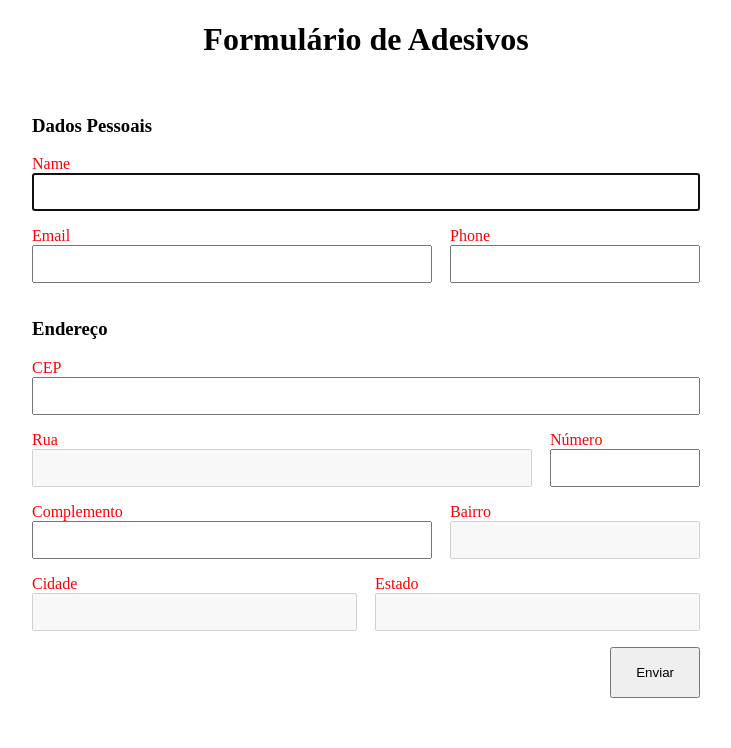
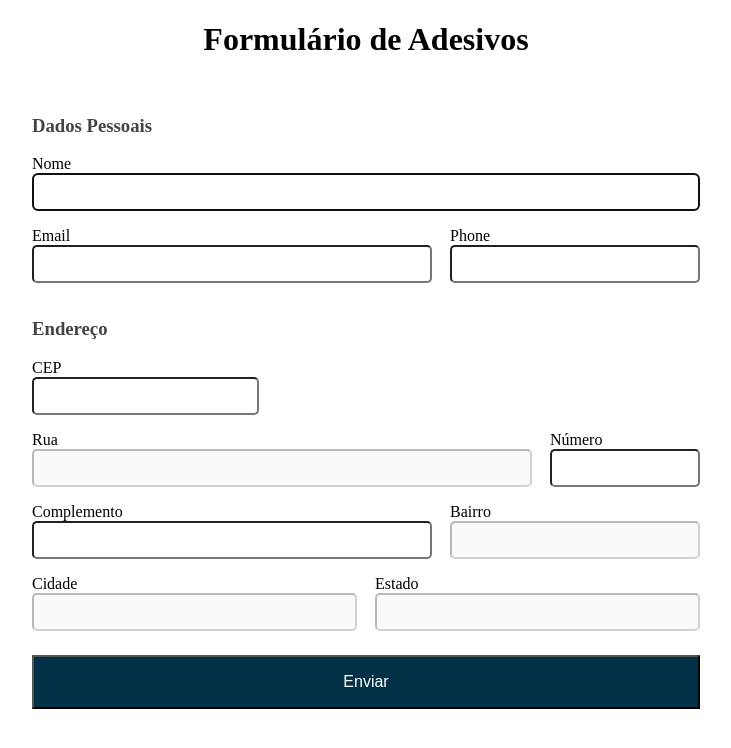
Before and after one commit to carvalho-rafael/stickers-form, a Next.js app: page / in a window 1280 px wide. Shown: the top 748 px of the page, without its empty margins (274-1005 px from the left). Built offline with nearby package versions, Linux system fonts and the light colour scheme.

Commit message:
change to uncontrolled components

```diff
--- a/components/form/index.tsx
+++ b/components/form/index.tsx
@@ -5,34 +5,35 @@ import InputMask from "react-input-mask";
 import Popup from '../popup';
 
 export default function Form() {
-  const nameInput = useRef<HTMLInputElement>(null);
+  const name = useRef<HTMLInputElement>(null);
+  const email = useRef<HTMLInputElement>(null);
+  const phone = useRef<HTMLInputElement>(null);
+  const addressZip = useRef<HTMLInputElement>(null);
+  const addressNumber = useRef<HTMLInputElement>(null);
+  const addressStreet = useRef<HTMLInputElement>(null);
+  const addressComplement = useRef<HTMLInputElement>(null);
+  const addressDistrict = useRef<HTMLInputElement>(null);
+  const addressCity = useRef<HTMLInputElement>(null);
+  const addressState = useRef<HTMLInputElement>(null);
 
+  const [addressZipState, setAddressZipState] = useState('');
   const [popup, setPopup] = useState<any>({});
 
-  const [name, setName] = useState('');
-  const [email, setEmail] = useState('');
-  const [phone, setPhone] = useState('');
-  const [addressZip, setAddressZip] = useState('');
-  const [addressNumber, setAddressNumber] = useState('');
-  const [addressStreet, setAddressStreet] = useState('');
-  const [addressComplement, setAddressComplement] = useState('');
-  const [addressDistrict, setAddressDistrict] = useState('');
-  const [addressCity, setAddressCity] = useState('');
-  const [addressState, setAddressState] = useState('');
 
   const [sending, setSending] = useState(false);
   const [hasZip, setHasZip] = useState(false);
+  const [sent, setSent] = useState(false);
 
   useEffect(() => {
-    nameInput.current.focus();
+    name.current.focus();
   }, [])
 
   useEffect(() => {
     getZipFromApi()
-  }, [addressZip])
+  }, [addressZipState])
 
   async function getZipFromApi() {
-    const zipCode = addressZip.replace(/[^\d]/g, '');
+    const zipCode = addressZip.current.value.replace(/[^\d]/g, '');
 
     if (zipCode.length === 8) {
       const result = await fetch(`https://viacep.com.br/ws/${zipCode}/json`, {
@@ -44,32 +45,41 @@ export default function Form() {
 
       if (result.erro) {
         setHasZip(true)
+        addressStreet.current.value = '';
+        addressDistrict.current.value = '';
+        addressState.current.value = '';
+        addressCity.current.value = ''
+        showPopup(
+          'Cep não encontrado',
+          'Tente outro cep',
+          'erro'
+        )
       } else {
-        console.log(result)
+        setHasZip(false)
         const { logradouro, bairro, uf, localidade } = result;
-        setAddressStreet(logradouro);
-        setAddressDistrict(bairro);
-        setAddressState(uf);
-        setAddressCity(localidade)
+        addressStreet.current.value = logradouro;
+        addressDistrict.current.value = bairro;
+        addressState.current.value = uf;
+        addressCity.current.value = localidade;
       }
     }
   }
 
   async function handleSubmit(e) {
     e.preventDefault();
-    const sanitizedAddressZip = addressZip.replace(/[^\d]/g, '');
-    const sanitizedPhone = phone.replace(/[^\d]/g, '');
+    const sanitizedAddressZip = addressZip.current.value.replace(/[^\d]/g, '');
+    const sanitizedPhone = phone.current.value.replace(/[^\d]/g, '');
     const body = {
-      name,
-      email,
+      name: name.current.value,
+      email: email.current.value,
       phone: sanitizedPhone,
       addressZip: sanitizedAddressZip,
-      addressNumber,
-      addressStreet,
-      addressComplement,
-      addressDistrict,
-      addressCity,
-      addressState
+      addressNumber: addressNumber.current.value,
+      addressStreet: addressStreet.current.value,
+      addressComplement: addressComplement.current.value,
+      addressDistrict: addressDistrict.current.value,
+      addressCity: addressCity.current.value,
+      addressState: addressState.current.value
     };
 
     setSending(true);
@@ -80,12 +90,10 @@ export default function Form() {
       body: JSON.stringify(body),
     }).then(response => {
       if (response.status === 200) {
-        showPopup(
-          'Sucesso',
-          'Muito bom! Você receberá seus adesivos em alguns dias!',
-          'success'
-        )
+        setSent(true)
       } else if (response.status === 400) {
+
+      } else {
         showPopup(
           'Erro',
           'Por favo tente mais tarde',
@@ -101,32 +109,28 @@ export default function Form() {
 
   }
 
-  function showPopup(message, title, type) {
+  function showPopup(title, message, type) {
     setPopup({ title, message, show: true, type });
     setTimeout(() => {
       setPopup({ show: false });
     }, 5000)
   }
+  if (sent) {
+    return (
+      <h1>Muito bom! Você receberá seus adesivos em alguns dias</h1>
+    )
+  }
 
   return (
     <>
-      <Popup
-        title={popup.title}
-        message={popup.message}
-        type={popup.type}
-        show={popup.show}
-      />
-
       <FormContainer onSubmit={handleSubmit}>
         <h3>Dados Pessoais</h3>
         <InputContainer>
-          <label htmlFor='name'>Name</label>
+          <label htmlFor='name'>Nome</label>
           <input
             name='name'
             type='text'
-            value={name}
-            onChange={e => setName(e.target.value)}
-            ref={nameInput}
+            ref={name}
             required />
         </InputContainer>
         <InputGroup>
@@ -135,8 +139,7 @@ export default function Form() {
             <input
               name='email'
               type='email'
-              value={email}
-              onChange={e => setEmail(e.target.value)}
+              ref={email}
               required
             />
           </InputContainer>
@@ -145,8 +148,7 @@ export default function Form() {
             <InputMask
               mask="(99) 99999-9999"
               name='phone'
-              value={phone}
-              onChange={e => setPhone(e.target.value)}
+              ref={phone}
               required
             ></InputMask>
           </InputContainer>
@@ -159,8 +161,8 @@ export default function Form() {
             mask="99999-999"
             name='address-zip'
             type='text'
-            value={addressZip}
-            onChange={(e) => setAddressZip(e.target.value)}
+            ref={addressZip}
+            onChange={(e) => setAddressZipState(e.target.value)}
             required
           />
         </InputContainer>
@@ -170,8 +172,7 @@ export default function Form() {
             <input
               name='address-street'
               type='text'
-              value={addressStreet}
-              onChange={e => setAddressStreet(e.target.value)}
+              ref={addressStreet}
               disabled={!hasZip}
               required
             />
@@ -180,9 +181,8 @@ export default function Form() {
             <label htmlFor='address-number'>Número</label>
             <input
               name='address-number'
-              type='text'
-              value={addressNumber}
-              onChange={e => setAddressNumber(e.target.value)}
+              type='number'
+              ref={addressNumber}
               required
 
             />
@@ -194,8 +194,7 @@ export default function Form() {
             <input
               name='address-complement'
               type='text'
-              value={addressComplement}
-              onChange={e => setAddressComplement(e.target.value)}
+              ref={addressComplement}
               required
             />
           </InputContainer>
@@ -204,8 +203,7 @@ export default function Form() {
             <input
               name='address-district'
               type='text'
-              value={addressDistrict}
-              onChange={e => setAddressDistrict(e.target.value)}
+              ref={addressDistrict}
               disabled={!hasZip}
               required
             />
@@ -217,8 +215,7 @@ export default function Form() {
             <input
               name='address-city'
               type='text'
-              value={addressCity}
-              onChange={e => setAddressCity(e.target.value)}
+              ref={addressCity}
               disabled={!hasZip}
               required
             />
@@ -228,8 +225,7 @@ export default function Form() {
             <input
               name='address-state'
               type='text'
-              value={addressState}
-              onChange={e => setAddressState(e.target.value)}
+              ref={addressState}
               disabled={!hasZip}
               required
             />
@@ -237,6 +233,12 @@ export default function Form() {
         </InputGroup>
         <button id='submit' type='submit' disabled={sending} >Enviar </button>
       </FormContainer>
+      <Popup
+        title={popup.title}
+        message={popup.message}
+        type={popup.type}
+        show={popup.show}
+      />
     </>
   )
 }
--- a/components/form/styles.ts
+++ b/components/form/styles.ts
@@ -7,9 +7,20 @@ export const FormContainer = styled.form`
     padding: 1rem;
     margin: auto;
 
+    h3 {
+        color: #444;
+    }
+
     button[type="submit"]{
-        float: right;
-        padding: 1rem 1.5rem;
+        width: 100%;
+
+        padding: 1rem;
+        margin-top: .5rem;
+
+        color: #fff;
+        background: #023047;
+        font-size: inherit;
+        cursor: pointer;
     }
 `
 
@@ -17,10 +28,6 @@ export const InputContainer = styled.div`
     display: flex;
     flex-direction: column;
     margin-bottom: 1rem;
-
-    label {
-        color: red;
-    }
 
     input[name="email"] {
         width: 400px;
@@ -32,6 +39,10 @@ export const InputContainer = styled.div`
 
     input[name="address-street"] {
         width: 500px;
+    }
+
+    input[name="address-zip"] {
+        width: min-content;
     }
 
     input[name="address-number"] {
@@ -57,6 +68,8 @@ export const InputContainer = styled.div`
         width: 100%;
 
         padding: .5rem;
+
+        border-radius: 5px;
         font-size: inherit;
 
         @media(max-width: 800px) {
```
